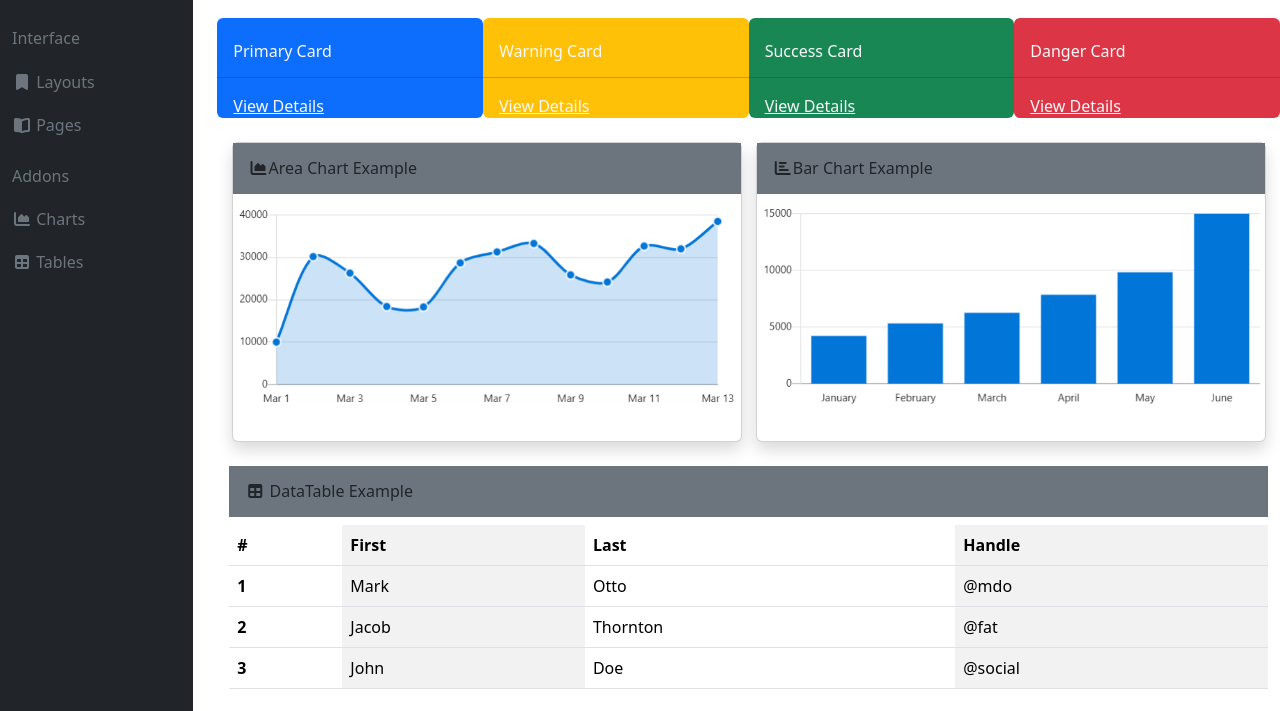
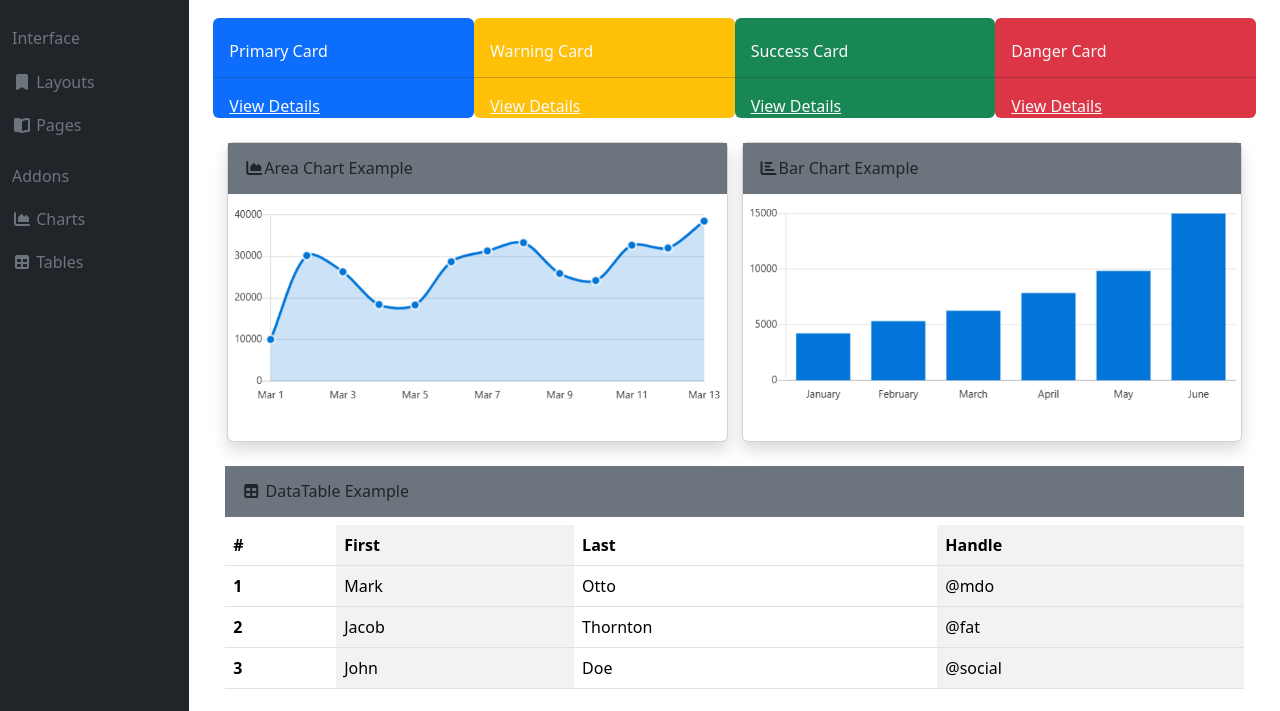
Before and after one commit to sarathlalnb/startBootstrap_clone-html-bootstrap, a plain HTML site: page index.html in a window 1280 px wide. Shown: the part 145-856 px from the top of the page. Drawn offline with nearby package versions, Linux system fonts and the light colour scheme.

Commit message:
minor design change

```diff
--- a/index.html
+++ b/index.html
@@ -71,7 +71,7 @@
 
     <!-- row  -->
 
-    <div class="row">
+    <div style="width: 100%;" class="row">
       <div class="col-2">
         <!-- aside -->
         <aside style="min-height: 100vh" class="bg-dark">
```
